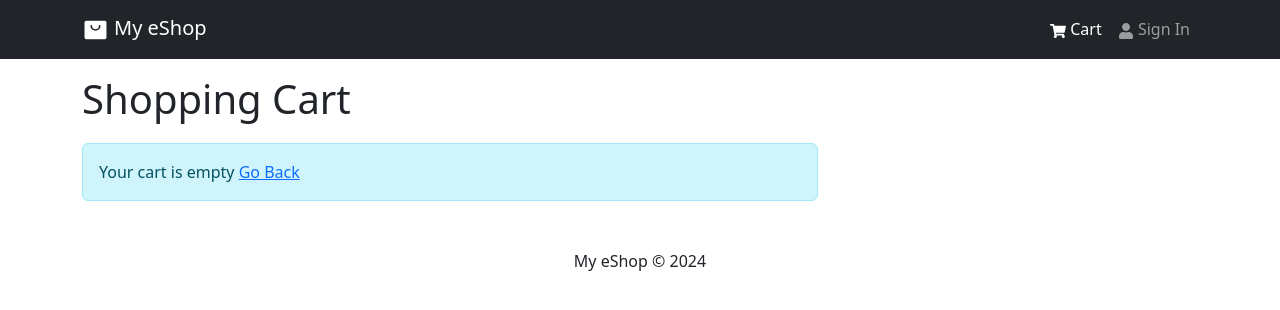
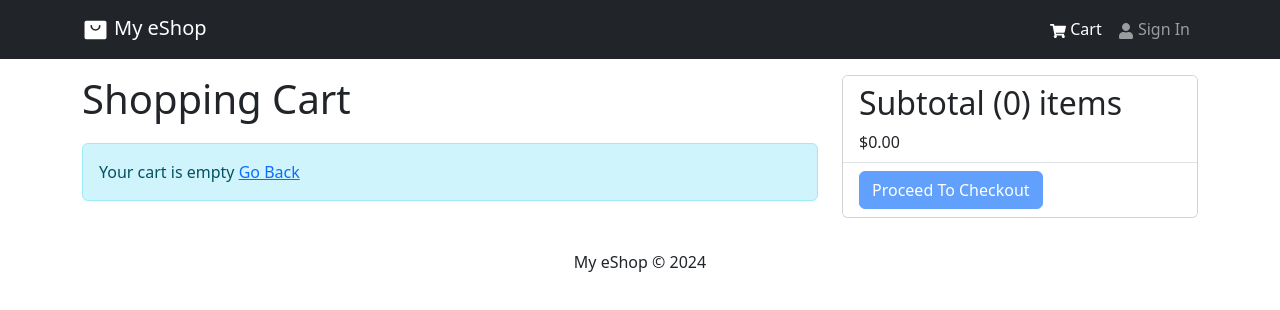
Before and after one commit to dreniff3/Bizaar-eShop, a React (Vite) app in the folder frontend/: page /cart in a window 1280 px wide. Shown: the top 310 px of the page. Built offline with nearby package versions, Linux system fonts and the light colour scheme.

Commit message:
Add checkout Card

```diff
--- a/frontend/src/pages/CartPage.jsx
+++ b/frontend/src/pages/CartPage.jsx
@@ -84,6 +84,29 @@
                     </ListGroup>
                 ) }
             </Col>
+
+            {/* checkout card */}
+            <Col md={4}>
+                <Card>
+                    <ListGroup variant='flush'>
+                        <ListGroup.Item>
+                            <h2>
+                                Subtotal ({ cartItems.reduce((acc, item) => acc + item.qty, 0) }) items
+                            </h2>
+                            ${ cartItems.reduce((acc, item) => acc + item.qty * item.price, 0).toFixed(2) }
+                        </ListGroup.Item>
+                        <ListGroup.Item>
+                            <Button
+                                type='button'
+                                className='btn-block'
+                                disabled={ cartItems.length === 0 }
+                            >
+                                Proceed To Checkout
+                            </Button>
+                        </ListGroup.Item>
+                    </ListGroup>
+                </Card>
+            </Col>
         </Row>
     );
 };
```
